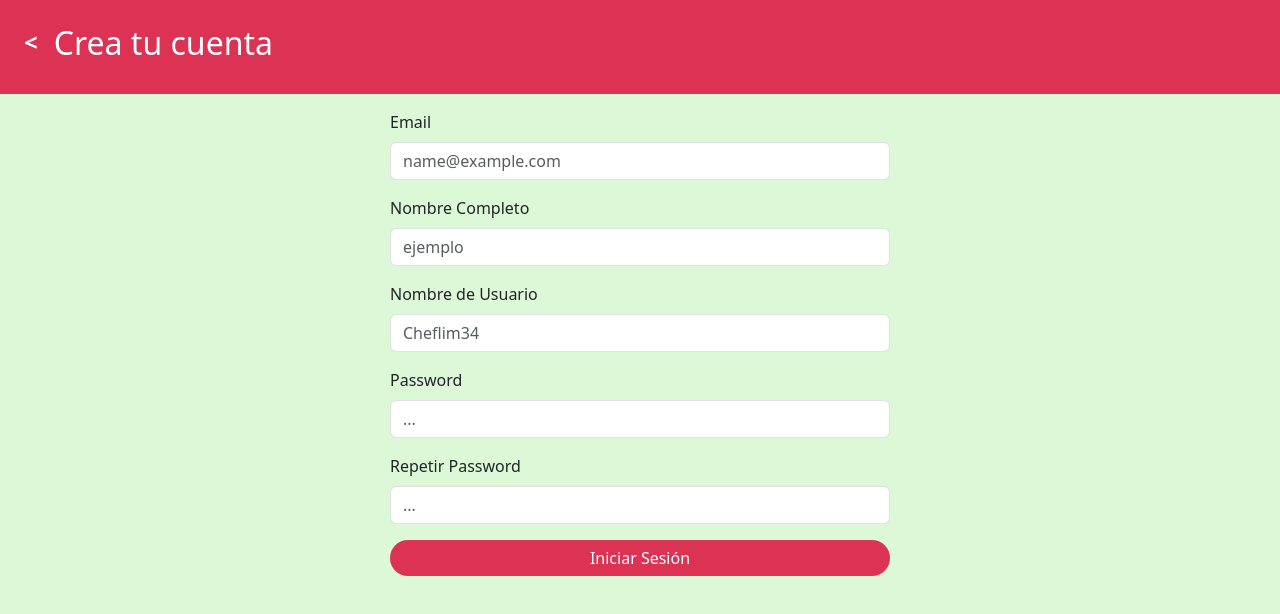
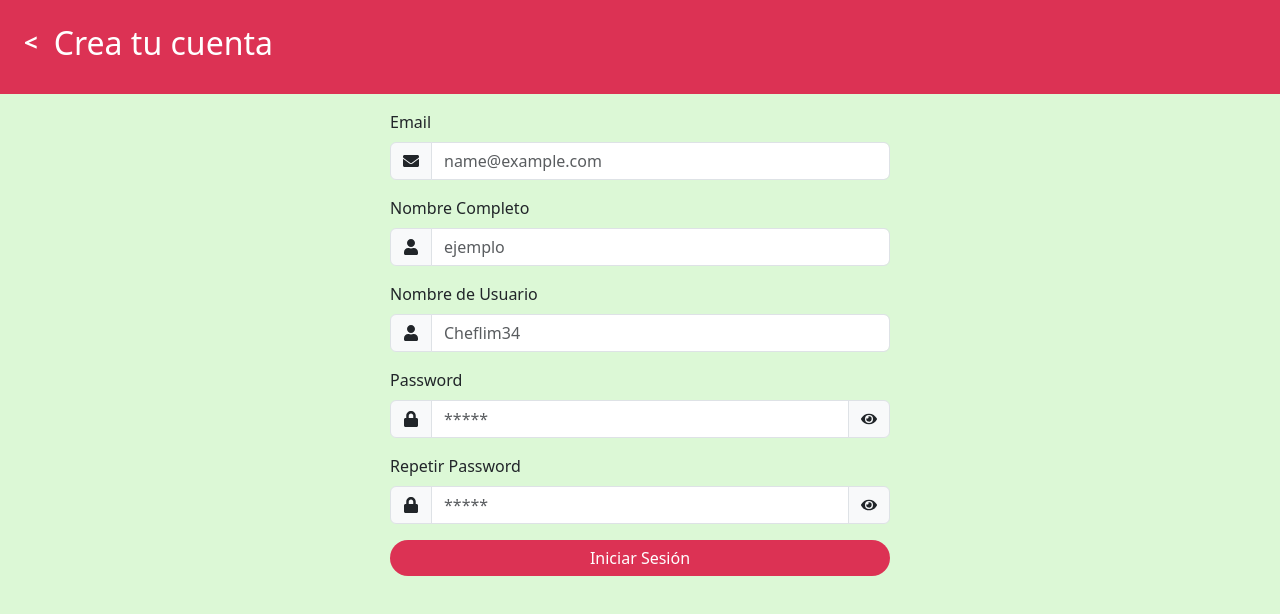
Before and after one commit to oeportil/CheflimFrontend, a React (Vite) app: page /register in a window 1280 px wide. Shown: the top 614 px of the page. Built offline with nearby package versions, Linux system fonts and the light colour scheme.

Commit message:
Iniciando Registro

```diff
--- a/src/Register.tsx
+++ b/src/Register.tsx
@@ -1,41 +1,134 @@
-import { Button, Form } from "react-bootstrap"
-import { Link } from "react-router-dom"
-import './styles/registerStyles.css';
+import { Button, Form, InputGroup } from "react-bootstrap";
+import { Link } from "react-router-dom";
+import { FaEnvelope, FaUser, FaLock, FaEye, FaEyeSlash } from "react-icons/fa"; // Importa los íconos necesarios
+import { useState } from "react";
+import "./styles/registerStyles.css";
 
 const Register = () => {
+  //states para ver las passwords
+  const [showPassword, setShowPassword] = useState<boolean>(false);
+  const [showRepeatPassword, setShowRepeatPassword] = useState<boolean>(false);
+
+  //función de registro
+  const registerAccount = (event: React.FormEvent<HTMLFormElement>) => {
+    event.preventDefault();
+
+    const formData = new FormData(event.currentTarget);
+
+    const userData = {
+      email: formData.get("email"),
+      nombreCompleto: formData.get("nombreCompleto"),
+      nombreUsuario: formData.get("nombreUsuario"),
+      password: formData.get("password"),
+    };
+
+    const repetirPassword = formData.get("repetirPassword");
+
+    if (repetirPassword != userData.password) {
+      return;
+    }
+
+    const emptyFields = Object.values(userData);
+    if (emptyFields.includes(" ")) {
+      console.log("cojone falta un campo");
+      return;
+    }
+  };
+
   return (
     <>
-      <div className="bg-red d-flex  gap-3 p-4 text-white ">
-          <Link to={"/login"} className="text-white fs-4 fw-bolder"> {"<"} </Link>
-          <h2 className="">Crea tu cuenta</h2>
+      <div className="bg-red d-flex gap-3 p-4 text-white">
+        <Link to={"/login"} className="text-white fs-4 fw-bolder">
+          {" "}
+          {"<"}{" "}
+        </Link>
+        <h2 className="">Crea tu cuenta</h2>
       </div>
       <div className="d-flex justify-content-center mt-3">
-        <Form className="register-max-w">
-          <Form.Group className="mb-3" controlId="email.ControlInput1">
+        <Form className="register-max-w" onSubmit={registerAccount}>
+          <Form.Group className="mb-3">
             <Form.Label>Email</Form.Label>
-            <Form.Control type="email" placeholder="name@example.com" />
+            <InputGroup>
+              <InputGroup.Text>
+                <FaEnvelope />
+              </InputGroup.Text>
+              <Form.Control
+                type="email"
+                placeholder="name@example.com"
+                name="email"
+              />
+            </InputGroup>
           </Form.Group>
-          <Form.Group className="mb-3" controlId="nombre.ControlInput1">
+          <Form.Group className="mb-3">
             <Form.Label>Nombre Completo</Form.Label>
-            <Form.Control type="text" placeholder="ejemplo" />
+            <InputGroup>
+              <InputGroup.Text>
+                <FaUser />
+              </InputGroup.Text>
+              <Form.Control
+                type="text"
+                placeholder="ejemplo"
+                name="nombreCompleto"
+              />
+            </InputGroup>
           </Form.Group>
-          <Form.Group className="mb-3" controlId="nombre.ControlInput1">
+          <Form.Group className="mb-3">
             <Form.Label>Nombre de Usuario</Form.Label>
-            <Form.Control type="text" placeholder="Cheflim34" />
+            <InputGroup>
+              <InputGroup.Text>
+                <FaUser />
+              </InputGroup.Text>
+              <Form.Control
+                type="text"
+                placeholder="Cheflim34"
+                name="nombreUsuario"
+              />
+            </InputGroup>
           </Form.Group>
-          <Form.Group className="mb-3" controlId="password.ControlInput">
+          <Form.Group className="mb-3">
             <Form.Label>Password</Form.Label>
-            <Form.Control type="password" placeholder='...' />
+            <InputGroup>
+              <InputGroup.Text>
+                <FaLock />
+              </InputGroup.Text>
+              <Form.Control
+                type={showPassword ? "text" : "password"}
+                placeholder={showPassword ? "Password" : "*****"}
+                name="password"
+              />
+              <InputGroup.Text onClick={() => setShowPassword(!showPassword)}>
+                {showPassword ? <FaEyeSlash /> : <FaEye />}
+              </InputGroup.Text>
+            </InputGroup>
           </Form.Group>
-          <Form.Group className="mb-3" controlId="password.ControlInput">
+          <Form.Group className="mb-3">
             <Form.Label>Repetir Password</Form.Label>
-            <Form.Control type="password" placeholder='...' />
+            <InputGroup>
+              <InputGroup.Text>
+                <FaLock />
+              </InputGroup.Text>
+              <Form.Control
+                type={showRepeatPassword ? "text" : "password"}
+                placeholder={showRepeatPassword ? "Repetir password" : "*****"}
+                name="repetirPassword"
+              />
+              <InputGroup.Text
+                onClick={() => setShowRepeatPassword(!showRepeatPassword)}
+              >
+                {showRepeatPassword ? <FaEyeSlash /> : <FaEye />}
+              </InputGroup.Text>
+            </InputGroup>
           </Form.Group>
-          <Button className='bg-red bg-red-hover border-0 rounded-5 w-100'>Iniciar Sesión</Button>
+          <Button
+            type="submit"
+            className="bg-red bg-red-hover border-0 rounded-5 w-100"
+          >
+            Iniciar Sesión
+          </Button>
         </Form>
       </div>
     </>
-  )
-}
+  );
+};
 
-export default Register
+export default Register;
```
Also changed, not shown: src/libs/Schemas/index.ts (added), src/libs/types/index.ts (added).
